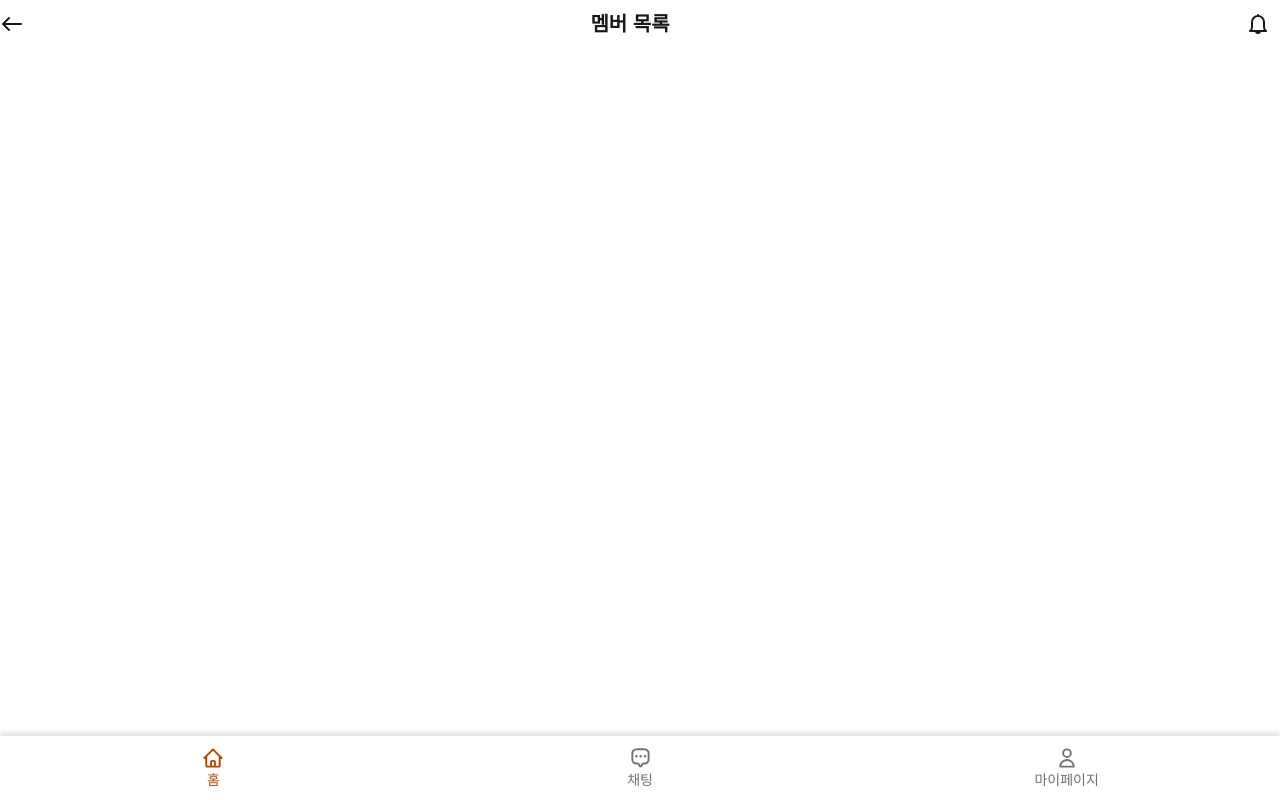
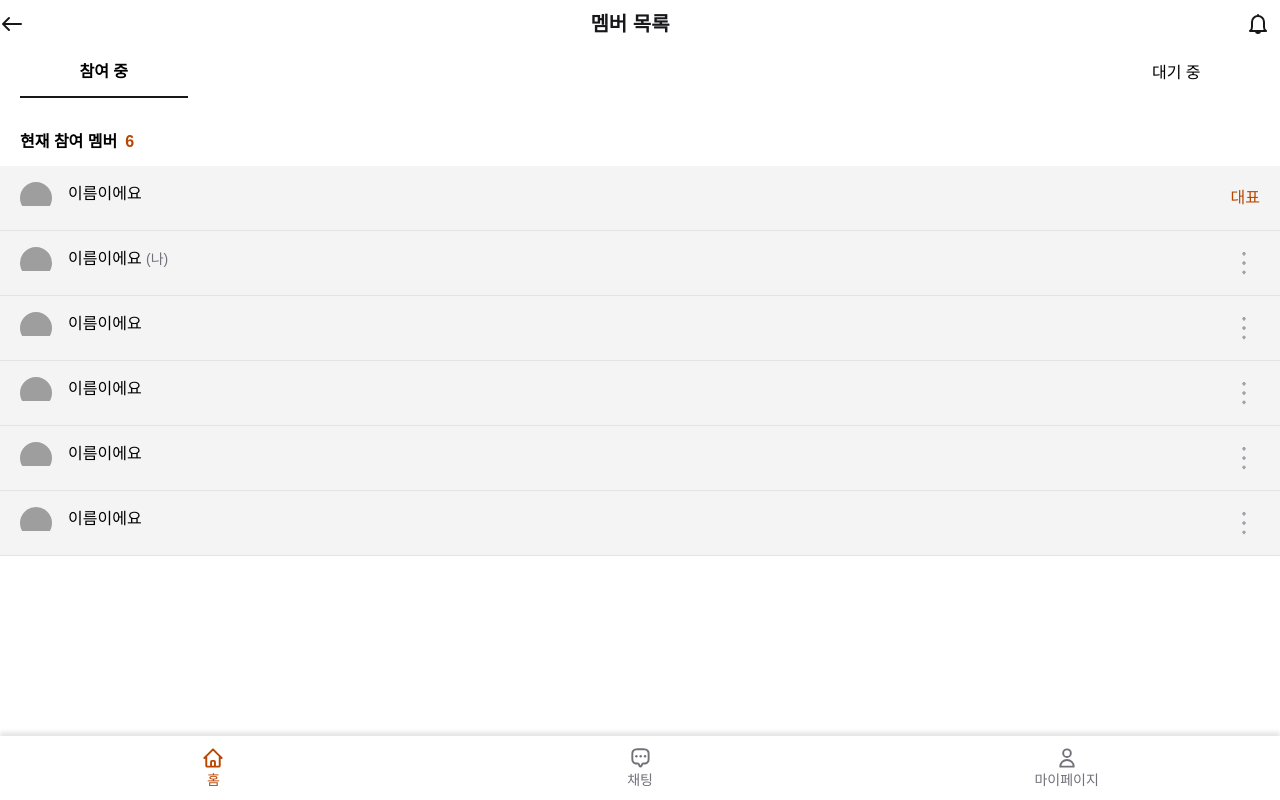
Before and after one commit to WonYunSun/modak-modak, a Next.js app: page /groups/1/management/members in a window 1280 px wide. Built offline with nearby package versions, Linux system fonts and the light colour scheme; grey boxes are pictures that could not be loaded; a web font is replaced by a local one; what tailwindcss-animated would draw is missing.

Commit message:
style: 멤버 목록 페이지 UI 1차 완성

```diff
--- /dev/null
+++ b/src/app/groups/[id]/management/_components/ManagementBtns.tsx
@@ -0,0 +1,19 @@
+import React from 'react'
+
+const ManagementBtns = () => {
+  return (
+    <div className="w-full">
+      <div className="h-[2.375rem] px-5 flex justify-center items-center gap-x-4 text-gray-600">
+        <button type="button" className="underline decoration-gray-600 underline-offset-2">
+          모임 삭제
+        </button>
+        {'·'}
+        <button type="button" className="underline decoration-gray-600 underline-offset-2">
+          모임 탈퇴
+        </button>
+      </div>
+    </div>
+  );
+}
+
+export default ManagementBtns
--- a/src/app/groups/[id]/management/_components/ManagementCard.tsx
+++ b/src/app/groups/[id]/management/_components/ManagementCard.tsx
@@ -12,7 +12,7 @@ const ManagementCard = ({ children, label, link = null, handleClick = () => {} }
   return (
     <>
       {link ? (
-        <Link href="/">
+        <Link href={link}>
           <div className={`w-full`} onClick={handleClick}>
             <div className="px-5 h-14 flex items-center justify-between">
               <span>{label}</span> {children}
--- /dev/null
+++ b/src/app/groups/[id]/management/members/_components/CurMemberList.tsx
@@ -0,0 +1,24 @@
+import React from 'react'
+import MemberCard from './MemberCard';
+
+const CurMemberList = () => {
+  return (
+    <div>
+      <div className="pt-5 font-semibold">
+        <div className="px-5 py-3 flex items-center gap-2">
+          <span>현재 참여 멤버</span> <span className="text-primary">6</span>
+        </div>
+      </div>
+      <div>
+        <MemberCard isLeader={true} mode={'curMembers'} />
+        <MemberCard isLeader={false} mode={'curMembers'} isMe={true}/>
+        <MemberCard isLeader={false} mode={'curMembers'} />
+        <MemberCard isLeader={false} mode={'curMembers'} />
+        <MemberCard isLeader={false} mode={'curMembers'} />
+        <MemberCard isLeader={false} mode={'curMembers'} />
+      </div>
+    </div>
+  );
+}
+
+export default CurMemberList
--- /dev/null
+++ b/src/app/groups/[id]/management/members/_components/MemberCard.tsx
@@ -0,0 +1,30 @@
+import { Menu } from '@components/icons';
+import Image from 'next/image';
+import React from 'react';
+
+interface MemberCardProps {
+  isLeader: boolean;
+  isMe?: boolean;
+  mode: 'curMembers' | 'waiting'
+}
+const MemberCard = ({ isLeader, isMe=false, mode }: MemberCardProps) => {
+    const profile = "https://sozcwgcoibigujehjxbf.supabase.co/storage/v1/object/public/profiles/users/ebcc66fe-bf21-4b73-99d1-e4f375025b80/winterhotchocolate.jpg";
+
+  return (
+    <div className="w-full border-b border-gray-200">
+      <div className="px-5 h-16 flex bg-gray-100 justify-between items-center">
+        <div className="flex gap-4">
+          <div className="w-8 h-8 rounded-[50%] overflow-hidden">
+            <Image src={profile} width={100} height={100} alt={'member_profile'} />
+          </div>
+          <span className="align-middle">
+            이름이에요 {isMe && <span className="text-gray-500 text-sm">{'(나)'}</span>}
+          </span>
+        </div>
+        {mode==='curMembers' && isLeader ? <span className="text-primary">대표</span> : <Menu />}
+      </div>
+    </div>
+  );
+};
+
+export default MemberCard;
--- /dev/null
+++ b/src/app/groups/[id]/management/members/_components/MembersPageContents.tsx
@@ -0,0 +1,42 @@
+'use client';
+
+import { useState } from 'react';
+import CurMemberList from './CurMemberList';
+import WaitingMemberList from './WaitingMemberList';
+
+type TabType = 'currentMembers' | 'awaitingMembers';
+
+const MembersPageContents = () => {
+  const [selectedTab, setSelectedTab] = useState<TabType>('currentMembers');
+  const handleCurMemTabClick = () => {
+    setSelectedTab('currentMembers');
+  };
+  const handleAwaitMemTabClick = () => {
+    setSelectedTab('awaitingMembers');
+  };
+
+  return (
+    <>
+      <div className="w-full">
+        <div className="px-5 flex justify-between items-center">
+          <div
+            onClick={handleCurMemTabClick}
+            className={`w-[10.469rem] py-3 text-center ${selectedTab === 'currentMembers' ? 'font-semibold border-b-2 border-gray-900' : ''}`}
+          >
+            참여 중
+          </div>
+          <div
+            onClick={handleAwaitMemTabClick}
+            className={`w-[10.469rem] py-3 text-center ${selectedTab === 'awaitingMembers' ? 'font-semibold border-b-2 border-gray-900' : ''}`}
+          >
+            대기 중
+          </div>
+        </div>
+      </div>
+
+      {selectedTab === 'currentMembers' ? <CurMemberList/> : <WaitingMemberList/>}
+    </>
+  );
+};
+
+export default MembersPageContents;
--- /dev/null
+++ b/src/app/groups/[id]/management/members/_components/WaitingMemberList.tsx
@@ -0,0 +1,21 @@
+import React from 'react'
+import MemberCard from './MemberCard';
+
+const WaitingMemberList = () => {
+  return (
+    <div>
+      <div className="pt-5 font-semibold">
+        <div className="px-5 py-3 flex items-center gap-2">
+          <span>대기 멤버</span> <span className="text-primary">3</span>
+        </div>
+      </div>
+      <div>
+        <MemberCard isLeader={false} mode={'waiting'} />
+        <MemberCard isLeader={false} mode={'waiting'} />
+        <MemberCard isLeader={false} mode={'waiting'} />
+      </div>
+    </div>
+  );
+}
+
+export default WaitingMemberList
--- a/src/app/groups/[id]/management/members/page.tsx
+++ b/src/app/groups/[id]/management/members/page.tsx
@@ -1,9 +1,13 @@
 import Header from '@components/common/Header';
+import MembersPageContents from './_components/MembersPageContents';
 
 const MembersPage = () => {
   return (
     <>
       <Header home={false} label={'멤버 목록'} />
+      <div className="pt-12 mb-36">
+        <MembersPageContents/>
+      </div>
     </>
   );
 };
--- a/src/app/groups/[id]/management/page.tsx
+++ b/src/app/groups/[id]/management/page.tsx
@@ -3,8 +3,15 @@ import { Copy, NextArrow } from '@components/icons';
 import ManagementCard from './_components/ManagementCard';
 import ManagementSection from './_components/ManagementSection';
 import ToggleBox from './_components/ToggleBox';
+import ManagementBtns from './_components/ManagementBtns';
 
-const ManagementPage = () => {
+interface ManagementPageProps {
+  params: {
+    id: string;
+  };
+}
+const ManagementPage = ({ params }: ManagementPageProps) => {
+  const { id } = params;
   //52f44a96-b8f7-4c6c-80b1-d657eafd3821 모닥모닥팀 아이디
   //1113b74a-2ec2-4f35-b044-4f42925cc076 얼그레이 연구회 아이디
 
@@ -32,22 +39,12 @@ const ManagementPage = () => {
             <ManagementCard label={'멤버 초대링크 복사하기'}>
               <Copy />
             </ManagementCard>
-            <ManagementCard label={'멤버 목록'}>
+            <ManagementCard label={'멤버 목록'} link={`/groups/${id}/management/members`}>
               <NextArrow />
             </ManagementCard>
           </ManagementSection>
         </div>
-        <div className="w-full">
-          <div className="h-[2.375rem] px-5 flex justify-center items-center gap-x-4 text-gray-600">
-            <button type="button" className="underline decoration-gray-600 underline-offset-2">
-              모임 삭제
-            </button>
-            {'·'}
-            <button type="button" className="underline decoration-gray-600 underline-offset-2">
-              모임 탈퇴
-            </button>
-          </div>
-        </div>
+        <ManagementBtns/>
       </div>
     </>
   );
```
